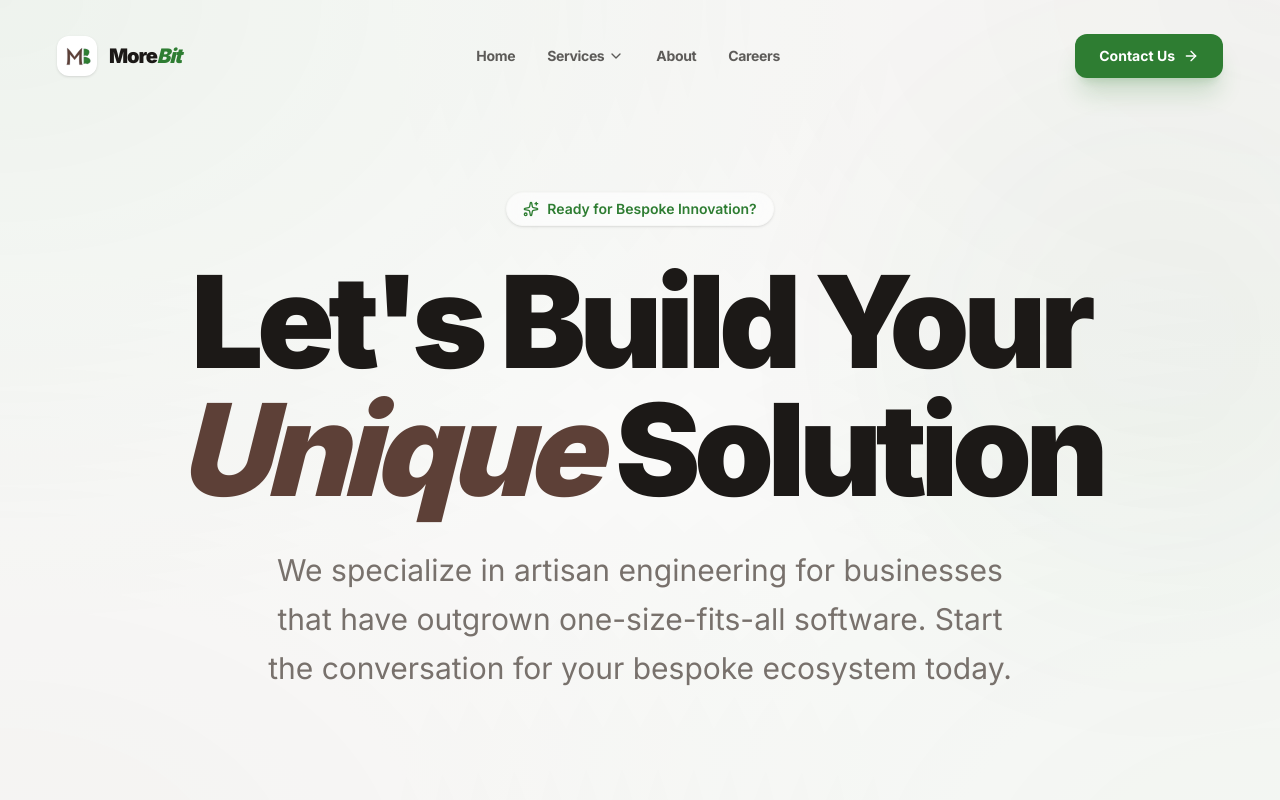
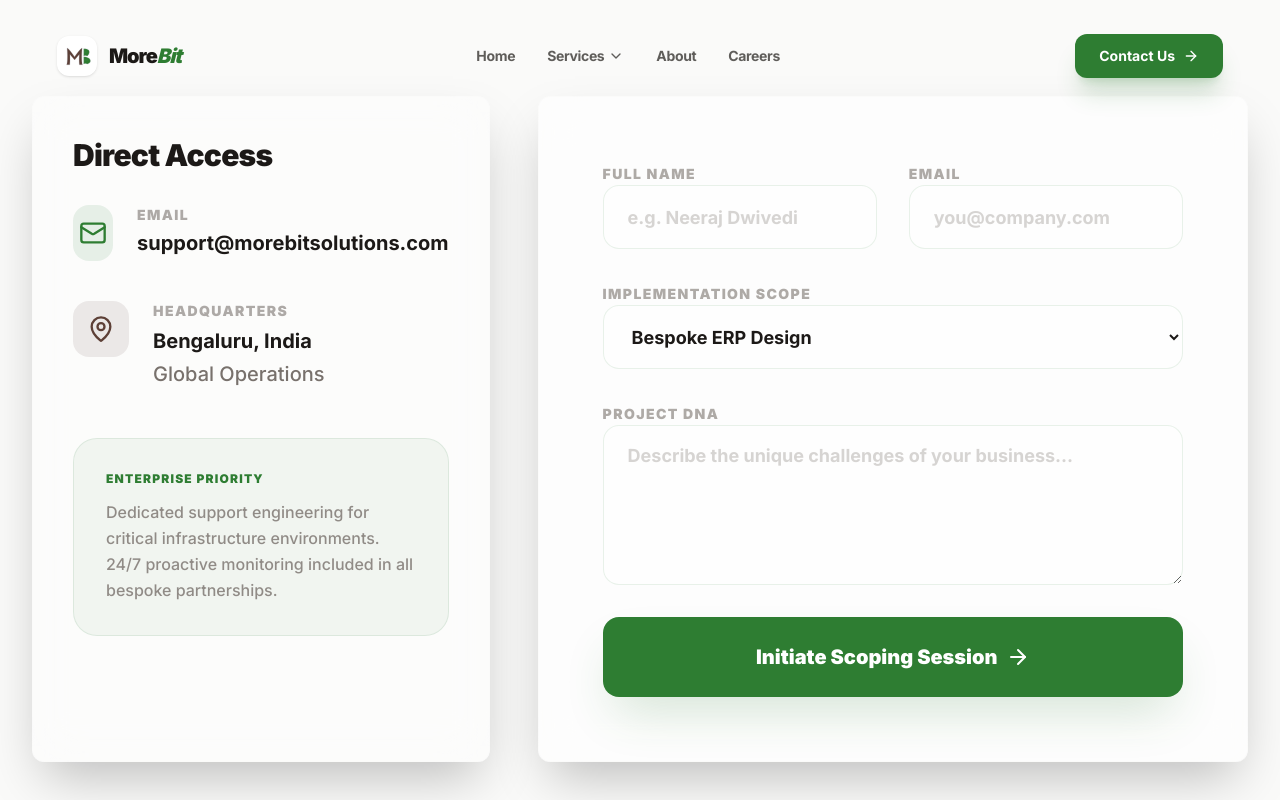
Before and after one commit to dwivedineeraj/morebitsolutions, a Next.js app: page /contact in a window 1280 px wide. Shown: the top 800 px of the page. Built offline with nearby package versions, Linux system fonts and the light colour scheme.

Commit message:
more changes

```diff
--- a/src/app/contact/page.tsx
+++ b/src/app/contact/page.tsx
@@ -64,40 +64,9 @@ export default function ContactPage() {
     return (
         <div className="flex flex-col min-h-screen">
             {/* Premium Header */}
-            <section className="relative overflow-hidden bg-background py-32 lg:py-48">
-                <div className="absolute inset-0 z-0 mesh-gradient opacity-40" />
-                <div className="absolute right-[-10%] top-[10%] h-[500px] w-[500px] rounded-full bg-primary/10 blur-[120px] animate-pulse-slow" />
+            <section className="relative overflow-hidden bg-background py-10 lg:py-10">
 
-                <div className="container relative z-10 px-4 sm:px-8 text-center">
-                    <motion.div
-                        initial={{ opacity: 0, scale: 0.9 }}
-                        animate={{ opacity: 1, scale: 1 }}
-                        className="mb-8 inline-flex items-center rounded-full bg-white/60 px-4 py-1.5 text-sm font-semibold text-primary shadow-sm backdrop-blur-md border glass-border"
-                    >
-                        <Sparkles className="mr-2 h-4 w-4" />
-                        <span>Ready for Bespoke Innovation?</span>
-                    </motion.div>
-
-                    <motion.h1
-                        initial={{ opacity: 0, y: 20 }}
-                        animate={{ opacity: 1, y: 0 }}
-                        className="text-5xl font-black tracking-tighter sm:text-7xl lg:text-9xl mb-8"
-                    >
-                        Let&apos;s Build Your <br /> <span className="text-secondary italic">Unique</span> Solution
-                    </motion.h1>
-
-                    <motion.p
-                        initial={{ opacity: 0, y: 20 }}
-                        animate={{ opacity: 1, y: 0 }}
-                        transition={{ delay: 0.1 }}
-                        className="max-w-3xl mx-auto text-xl text-muted-foreground leading-relaxed lg:text-3xl"
-                    >
-                        We specialize in artisan engineering for businesses that have outgrown
-                        one-size-fits-all software. Start the conversation for your bespoke
-                        ecosystem today.
-                    </motion.p>
-                </div>
-            </section>
+            </section >
 
             <section className="py-24 -mt-20 relative z-20">
                 <div className="container px-4 sm:px-8">
@@ -216,11 +185,10 @@ export default function ContactPage() {
                                         <Button
                                             type="submit"
                                             size="lg"
-                                            className={`h-20 w-full rounded-2xl text-xl font-black shadow-2xl transition-all duration-500 overflow-hidden relative ${
-                                                status === "success" ? "bg-green-500 hover:bg-green-500" :
+                                            className={`h-20 w-full rounded-2xl text-xl font-black shadow-2xl transition-all duration-500 overflow-hidden relative ${status === "success" ? "bg-green-500 hover:bg-green-500" :
                                                 status === "error" ? "bg-red-500 hover:bg-red-500" :
-                                                "bg-primary shadow-primary/20"
-                                            }`}
+                                                    "bg-primary shadow-primary/20"
+                                                }`}
                                             disabled={status !== "idle"}
                                         >
                                             <AnimatePresence mode="wait">
@@ -232,7 +200,7 @@ export default function ContactPage() {
                                                         exit={{ y: -20, opacity: 0 }}
                                                         className="flex items-center"
                                                     >
-                                                        Initialize Scoping Session <ArrowRight className="ml-2 h-6 w-6" />
+                                                        Initiate Scoping Session <ArrowRight className="ml-2 h-6 w-6" />
                                                     </motion.span>
                                                 )}
                                                 {status === "analyzing" && (
@@ -300,6 +268,6 @@ export default function ContactPage() {
                     </div>
                 </div>
             </section>
-        </div>
+        </div >
     )
 }
```
